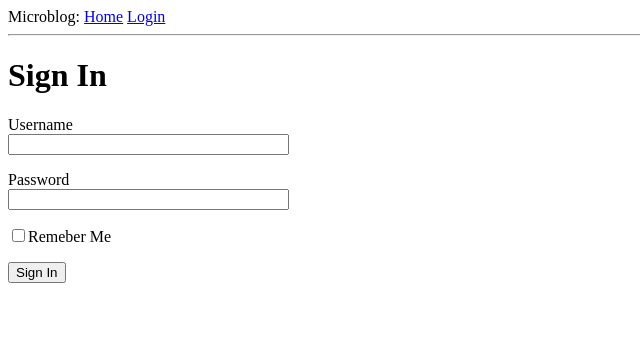
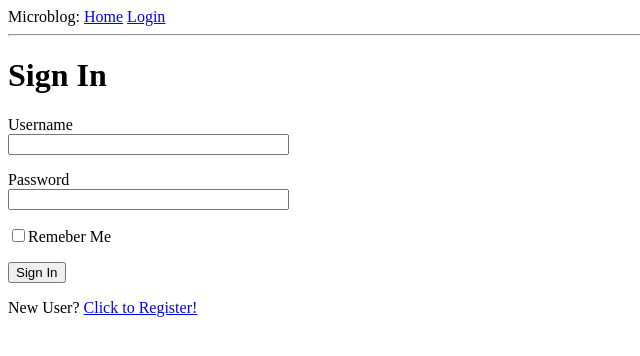
Before and after one commit to Sosison4ik/MyFirstFlaskProject, a Flask app: page /login in a window 1280 px wide. Shown: the top 356 px of the page, without its empty margins (0-640 px from the left). Run offline with Flask 3, Linux system fonts and the light colour scheme.

Commit message:
regisration form

```diff
--- a/app/forms.py
+++ b/app/forms.py
@@ -13,7 +13,7 @@ class LoginForm(FlaskForm):
     submit = SubmitField('Sign In')
 
 
-class ReigstrationForm(FlaskForm):
+class RegistrationForm(FlaskForm):
     username = StringField('Username', validatirs=[DataRequired()])
     email = StringField('Email', validators=[DataRequired(), Email()])
     password = PasswordField('Password', validators=[DataRequired()])
--- a/app/routes.py
+++ b/app/routes.py
@@ -12,7 +12,7 @@ from flask_login import login_required
 import sqlalchemy as sa
 from app import db
 from app.models import User
-from app.forms import LoginForm
+from app.forms import LoginForm, RegistrationForm
 
 
 @app.route('/')
@@ -51,6 +51,21 @@ def login():
     return render_template('login.html', title='Sign In', form=form)
 
 
+@app.route('/register', methods=['GET', 'POST'])
+def register():
+    if current_user.is_authenticated:
+        return redirect(url_for('index'))
+    form = RegistrationForm()
+    if form.validate_on_submit():
+        user = User(username=form.username.data, email=form.email.data)
+        user.set_password(form.password.data)
+        db.session.add(user)
+        db.session.commit()
+        flash('Congratulations, you are now a registered user!')
+        return redirect(url_for('login'))
+    return render_template('register.html', title='Register', form=form)
+
+
 @app.route('/logout')
 def logout():
     logout_user()
--- a/app/templates/login.html
+++ b/app/templates/login.html
@@ -21,4 +21,6 @@
         <p>{{ form.remember_me() }}{{ form.remember_me.label }}</p>
         <p>{{ form.submit() }}</p>
     </form>
+
+    <p>New User? <a href="{{url_for('register')}}">Click to Register!</a></p>
 {% endblock %}
```
